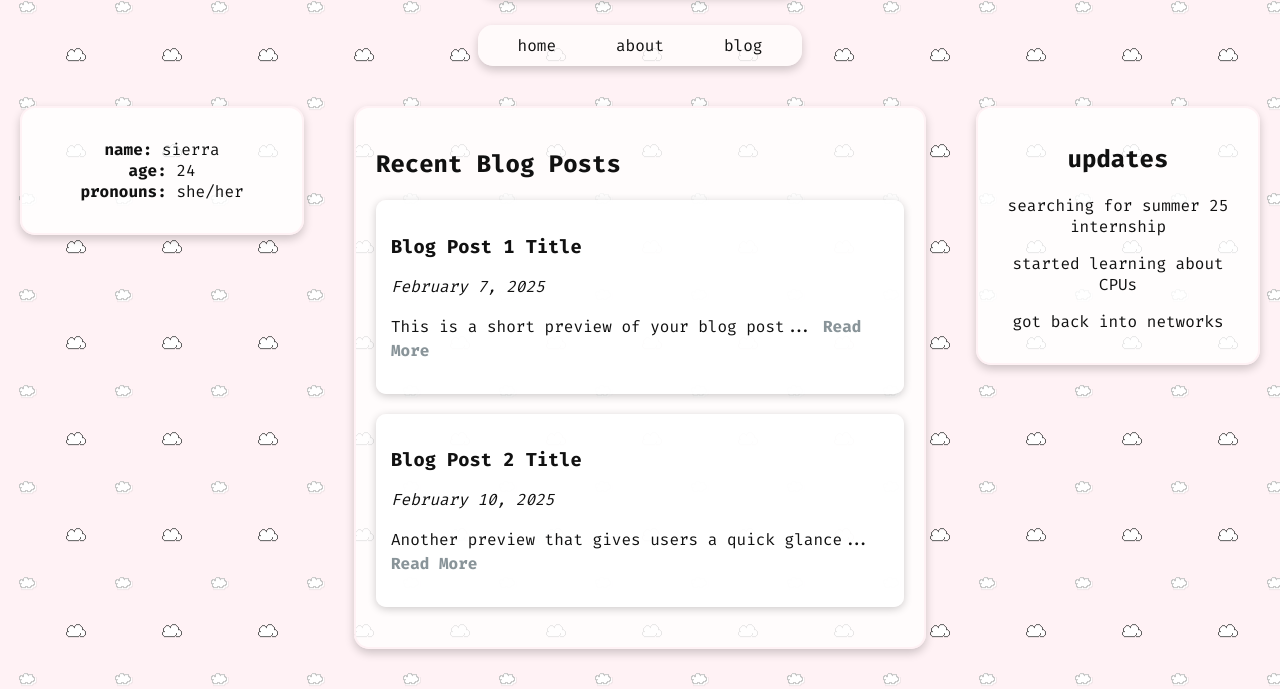
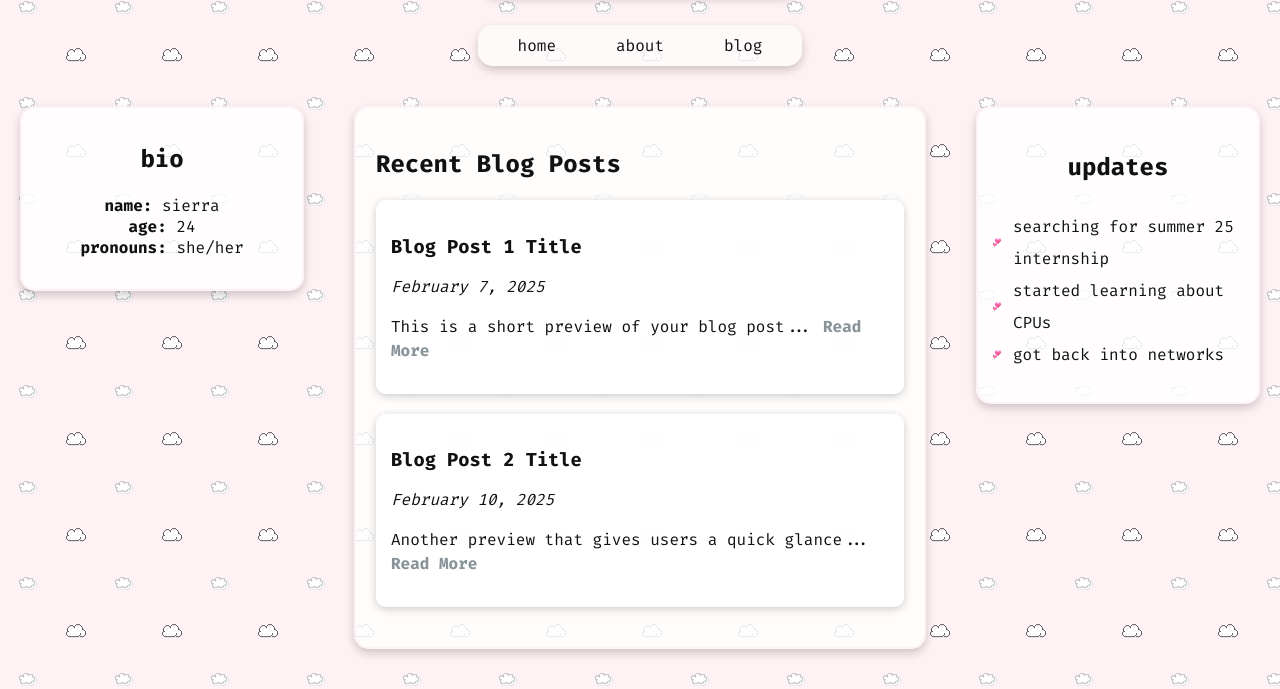
Before and after one commit to cybersierra/website, a plain HTML site: page index.html in a window 1280 px wide. Shown: the part 123-812 px from the top of the page. Drawn offline with nearby package versions, Linux system fonts and the light colour scheme.

Commit message:
created 'updates' for right column and added heart bullet points

```diff
--- a/index.html
+++ b/index.html
@@ -30,6 +30,7 @@
     <!-- left column-->
     <aside class="left-column">
       <div class="bio">
+        <h1>bio</h1>
         <p><b>name: </b>sierra<br>
         <b>age: </b>24<br>
         <b>pronouns: </b>she/her<br></p>
@@ -38,7 +39,6 @@
 
     <!-- middle column -->
     <div class="middle-column">
-
 
     <section class="recent-blog-posts">
       <h2>Recent Blog Posts</h2>
@@ -53,9 +53,11 @@
       <aside class="right-column">
         <div class="updates">
           <h1>updates</h1>
-            <p>searching for summer 25 internship</p>
-            <p>started learning about CPUs</p>
-            <p>got back into networks</p>
+          <ul class ="list">
+            <li>searching for summer 25 internship</li>
+            <li>started learning about CPUs</li>
+            <li>got back into networks</li>
+          </ul>
       </div>
     </aside>
   </div>
--- a/style.css
+++ b/style.css
@@ -149,11 +149,18 @@ body{
   color:#111;
 }
 
+.bio h1{
+  text-align: center;
+}
+
 /* styling for recent posts box */
 .updates{
   width: 250px;
-  text-align: center;
+  text-align: left;
   position: relative;
+  line-height: 2.0; /* More space inside each item */
+  padding-left: 10px; /* adds space for the icon */
+  min-height: 10px; /* makes sure the icon is centered */
 
   /* make it pretty */
   background-color: rgba(255, 255, 255, 0.85); /* light background w transparency */
@@ -161,6 +168,10 @@ body{
   border-radius: 15px; /* rounded corners */
   box-shadow: 0px 4px 10px rgba(0, 0, 0, 0.2); /* shadow */
   padding: 15px;
+}
+
+.updates h1{
+  text-align: center;
 }
 
 /*
@@ -276,7 +287,7 @@ body{
   margin-bottom: 20px; /* adds space between the posts */
 }
 
-.posts-list{
+.list{
   list-style: none; /* removes the bullet points */
   padding-left: 0;
 }
@@ -285,14 +296,14 @@ body{
   text-align: center;
 }
 
-.posts-list li{
+.list li{
   position: relative;
   line-height: 2.0; /* More space inside each item */
   padding-left: 20px; /* adds space for the icon */
   min-height: 20px; /* makes sure the icon is centered */
 }
 
-.posts-list li::before{
+.list li::before{
   content: "";
   position: absolute;
   left: 0;
@@ -300,7 +311,7 @@ body{
   transform: translateY(-50%);
   width: 8px;
   height: 9px;
-  background-image: url('/heart-blinky.gif');
+  background-image: url('assets/heart-blinky.gif');
   background-size: contain;
   background-repeat: no-repeat;
 }
```
Also changed, not shown: blog.html (+1 -1 lines), assets/heart-blinky.gif (renamed from heart-blinky.gif).
